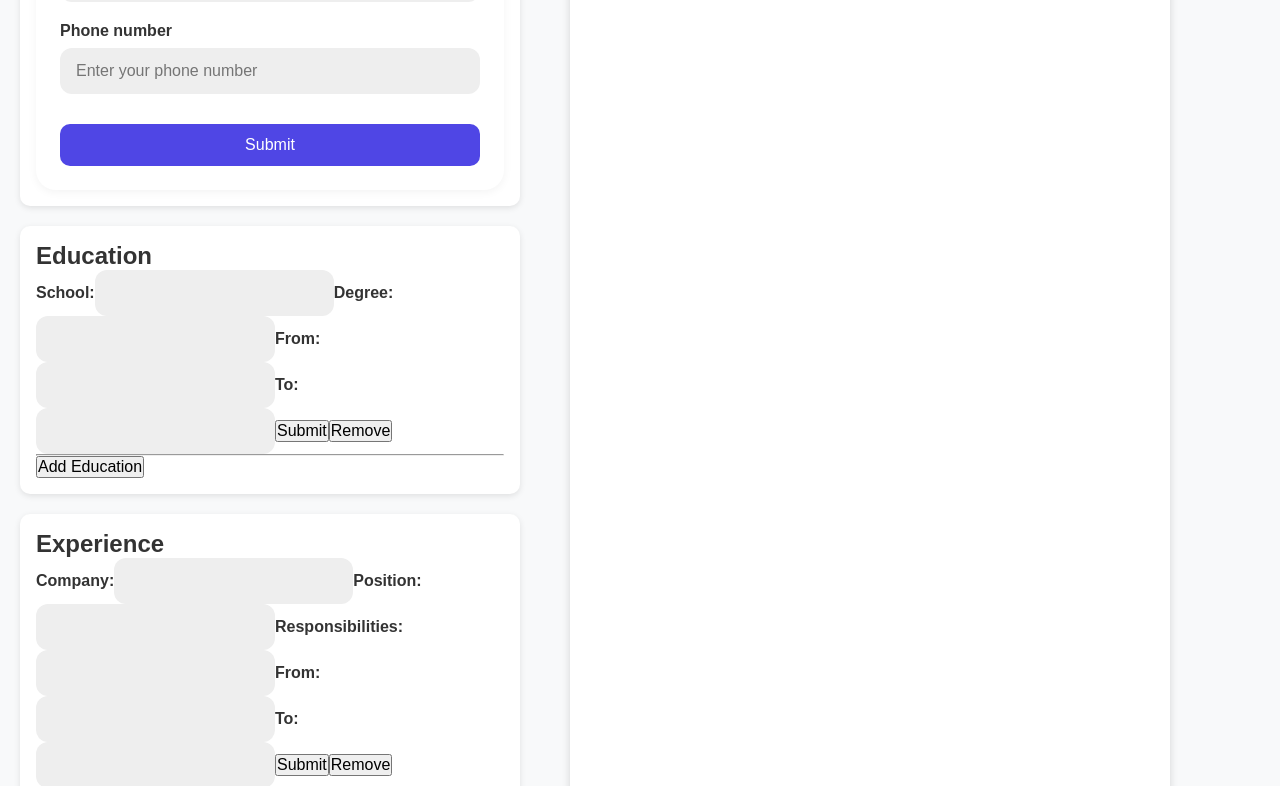
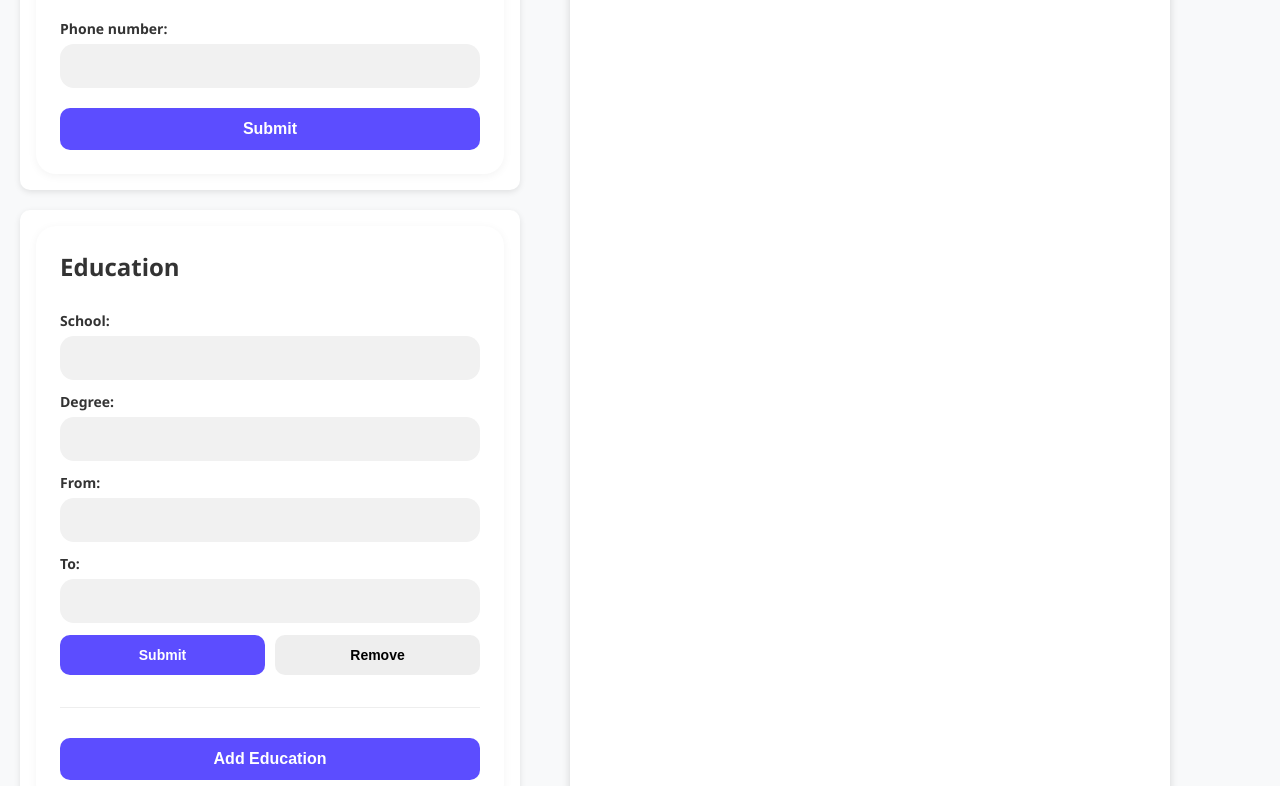
Before and after one commit to KajuranElanganathan/CvProject, a React (Vite) app: page / in a window 1280 px wide. Shown: the part 280-1066 px from the top of the page. Built offline with nearby package versions, Linux system fonts and the light colour scheme.

Commit message:
all styling done

```diff
--- /dev/null
+++ b/src/components/EducationSection.css
@@ -0,0 +1,98 @@
+.education-form {
+  background-color: white;
+  padding: 24px;
+  border-radius: 20px;
+  box-shadow: 0 2px 10px rgba(0, 0, 0, 0.05);
+  width: 100%;
+  max-width: 500px;
+  margin: auto;
+  display: flex;
+  flex-direction: column;
+  gap: 20px;
+  font-family: 'Segoe UI', sans-serif;
+}
+
+.education-form h2 {
+  font-size: 24px;
+  font-weight: 700;
+  margin-bottom: 8px;
+}
+
+.education-entry {
+  display: flex;
+  flex-direction: column;
+  gap: 12px;
+}
+
+.education-entry label {
+  display: flex;
+  flex-direction: column;
+  font-weight: 600;
+  font-size: 14px;
+  color: #333;
+}
+
+.education-entry input {
+  margin-top: 6px;
+  padding: 14px;
+  border: none;
+  border-radius: 14px;
+  background-color: #f1f1f1;
+  font-size: 14px;
+  outline: none;
+}
+
+.education-buttons {
+  display: flex;
+  gap: 10px;
+}
+
+.education-buttons button {
+  flex: 1;
+  padding: 12px;
+  border: none;
+  border-radius: 10px;
+  font-size: 14px;
+  font-weight: 600;
+  cursor: pointer;
+  transition: background-color 0.3s;
+}
+
+.education-buttons button:first-child {
+  background-color: #5c4dff;
+  color: white;
+}
+
+.education-buttons button:first-child:hover {
+  background-color: #3f35cc;
+}
+
+.education-buttons button:last-child {
+  background-color: #eee;
+}
+
+.education-buttons button:last-child:hover {
+  background-color: #ddd;
+}
+
+.add-entry-btn {
+  background-color: #5c4dff;
+  color: white;
+  padding: 12px;
+  font-weight: bold;
+  border-radius: 10px;
+  border: none;
+  cursor: pointer;
+  width: 100%;
+  margin-top: 10px;
+}
+
+.add-entry-btn:hover {
+  background-color: #3f35cc;
+}
+
+hr {
+  margin-top: 20px;
+  border: none;
+  border-top: 1px solid #eee;
+}
--- a/src/components/EducationSection.jsx
+++ b/src/components/EducationSection.jsx
@@ -1,3 +1,6 @@
+import './EducationSection.css';
+
+
 function EducationSection({education,setEducation,onSubmit}){
 
     const handleChange = (index,field,value) =>{
@@ -34,11 +37,11 @@ function EducationSection({education,setEducation,onSubmit}){
 
 
 return (
-    <div>
+    <div className="education-form">
   <h2>Education</h2>
 
   {education.map((entry, index) => (
-        <div key={index}>
+    <div className="education-entry" key={index}>
       <label>
         School:
         <input
@@ -75,14 +78,18 @@ return (
         />
       </label>
 
-          <button onClick = {onSubmit}>Submit</button>
+      <div className="education-buttons">
+        <button onClick={onSubmit}>Submit</button>
         <button onClick={() => removeEntry(index)}>Remove</button>
+      </div>
+
       <hr />
-
     </div>
   ))}
 
-      <button onClick={addEntry}>Add Education</button>
+  <button className="add-entry-btn" onClick={addEntry}>
+    Add Education
+  </button>
 </div>
   );
 }
--- /dev/null
+++ b/src/components/ExperienceSection.css
@@ -0,0 +1,99 @@
+.experience-form {
+  background-color: white;
+  padding: 24px;
+  border-radius: 20px;
+  box-shadow: 0 2px 10px rgba(0, 0, 0, 0.05);
+  width: 100%;
+  max-width: 500px;
+  margin: auto;
+  display: flex;
+  flex-direction: column;
+  gap: 20px;
+  font-family: 'Segoe UI', sans-serif;
+}
+
+.experience-form h2 {
+  font-size: 24px;
+  font-weight: 700;
+  margin-bottom: 8px;
+}
+
+.experience-entry {
+  display: flex;
+  flex-direction: column;
+  gap: 12px;
+}
+
+.experience-entry label {
+  display: flex;
+  flex-direction: column;
+  font-weight: 600;
+  font-size: 14px;
+  color: #333;
+}
+
+.experience-entry input {
+  margin-top: 6px;
+  padding: 14px;
+  border: none;
+  border-radius: 14px;
+  background-color: #f1f1f1;
+  font-size: 14px;
+  outline: none;
+}
+
+.experience-buttons {
+  display: flex;
+  gap: 10px;
+  margin-top: 8px;
+}
+
+.experience-buttons button {
+  flex: 1;
+  padding: 12px;
+  border: none;
+  border-radius: 10px;
+  font-size: 14px;
+  font-weight: 600;
+  cursor: pointer;
+  transition: background-color 0.3s;
+}
+
+.experience-buttons button:first-child {
+  background-color: #5c4dff;
+  color: white;
+}
+
+.experience-buttons button:first-child:hover {
+  background-color: #3f35cc;
+}
+
+.experience-buttons button:last-child {
+  background-color: #eee;
+}
+
+.experience-buttons button:last-child:hover {
+  background-color: #ddd;
+}
+
+.add-entry-btn {
+  background-color: #5c4dff;
+  color: white;
+  padding: 12px;
+  font-weight: bold;
+  border-radius: 10px;
+  border: none;
+  cursor: pointer;
+  width: 100%;
+  margin-top: 10px;
+}
+
+.add-entry-btn:hover {
+  background-color: #3f35cc;
+}
+
+hr {
+  margin-top: 20px;
+  border: none;
+  border-top: 1px solid #eee;
+}
--- a/src/components/ExperienceSection.jsx
+++ b/src/components/ExperienceSection.jsx
@@ -1,3 +1,9 @@
+import './ExperienceSection.css';
+
+
+
+
+
 function ExperienceSection({experience,setExperience,onSubmit}){
 
 
@@ -36,11 +42,11 @@ function ExperienceSection({experience,setExperience,onSubmit}){
     };
 
     return (
-    <div>
+    <div className="experience-form">
   <h2>Experience</h2>
 
   {experience.map((entry, index) => (
-        <div key={index}>
+    <div className="experience-entry" key={index}>
       <label>
         Company:
         <input
@@ -66,6 +72,7 @@ function ExperienceSection({experience,setExperience,onSubmit}){
       <label>
         Responsibilities:
         <input
+          type="text"
           value={entry.responsibilities}
           onChange={(e) =>
             handleChange(index, "responsibilities", e.target.value)
@@ -89,15 +96,20 @@ function ExperienceSection({experience,setExperience,onSubmit}){
           value={entry.to}
           onChange={(e) => handleChange(index, "to", e.target.value)}
         />
-            <button onClick = {onSubmit}>Submit</button>
       </label>
 
+      <div className="experience-buttons">
+        <button onClick={onSubmit}>Submit</button>
         <button onClick={() => removeEntry(index)}>Remove</button>
+      </div>
+
       <hr />
     </div>
   ))}
 
-      <button onClick={addEntry}>Add Experience</button>
+  <button className="add-entry-btn" onClick={addEntry}>
+    Add Experience
+  </button>
 </div>
   );
 }
--- a/src/components/GeneralSection.css
+++ b/src/components/GeneralSection.css
@@ -3,54 +3,53 @@
   padding: 24px;
   border-radius: 20px;
   box-shadow: 0 2px 10px rgba(0, 0, 0, 0.05);
+  width: 100%;
+  max-width: 500px;
+  margin: auto;
   display: flex;
   flex-direction: column;
   gap: 20px;
-  width: 100%;
+  font-family: 'Segoe UI', sans-serif;
 }
 
 .form-title {
   font-size: 24px;
   font-weight: 700;
-  margin-bottom: 10px;
+  margin-bottom: 8px;
 }
 
 .form-group {
   display: flex;
   flex-direction: column;
-  gap: 8px;
+  gap: 6px;
 }
 
-label {
-  font-weight: bold;
-  font-size: 16px;
+.form-group label {
+  font-weight: 600;
+  font-size: 14px;
+  color: #333;
 }
 
-input {
-  padding: 14px 16px;
+.form-group input {
+  padding: 14px;
   border: none;
-  border-radius: 12px;
-  background-color: #eeeeee;
-  font-size: 16px;
+  border-radius: 14px;
+  background-color: #f1f1f1;
+  font-size: 14px;
   outline: none;
 }
 
-input:hover {
-  background-color: #e0e0e0;
-}
-
 .submit-button {
-  margin-top: 10px;
-  padding: 12px 18px;
-  font-size: 16px;
+  background-color: #5c4dff;
+  color: white;
+  padding: 12px;
+  font-weight: bold;
+  border-radius: 10px;
   border: none;
-  border-radius: 10px;
-  background-color: #4f46e5; /* Indigo */
-  color: white;
   cursor: pointer;
-  transition: background-color 0.2s ease;
+  transition: background-color 0.3s;
 }
 
 .submit-button:hover {
-  background-color: #4338ca;
+  background-color: #3f35cc;
 }
--- a/src/components/GeneralSection.jsx
+++ b/src/components/GeneralSection.jsx
@@ -13,33 +13,30 @@ function GeneralSection({ general, setGeneral, onSubmit }) {
       <h2 className="form-title">Personal Details</h2>
 
       <div className="form-group">
-        <label htmlFor="name">Full name</label>
+        <label htmlFor="name">Full name:</label>
         <input
           id="name"
           type="text"
-          placeholder="Enter full name"
           value={general.name}
           onChange={(e) => handleChange('name', e.target.value)}
         />
       </div>
 
       <div className="form-group">
-        <label htmlFor="email">Email</label>
+        <label htmlFor="email">Email:</label>
         <input
           id="email"
           type="text"
-          placeholder="Enter your email"
           value={general.email}
           onChange={(e) => handleChange('email', e.target.value)}
         />
       </div>
 
       <div className="form-group">
-        <label htmlFor="phone">Phone number</label>
+        <label htmlFor="phone">Phone number:</label>
         <input
           id="phone"
           type="text"
-          placeholder="Enter your phone number"
           value={general.phone}
           onChange={(e) => handleChange('phone', e.target.value)}
         />
```
Also changed, not shown: src/components/Preview.css (added). Lines whose indentation alone changed are shown as unchanged.
